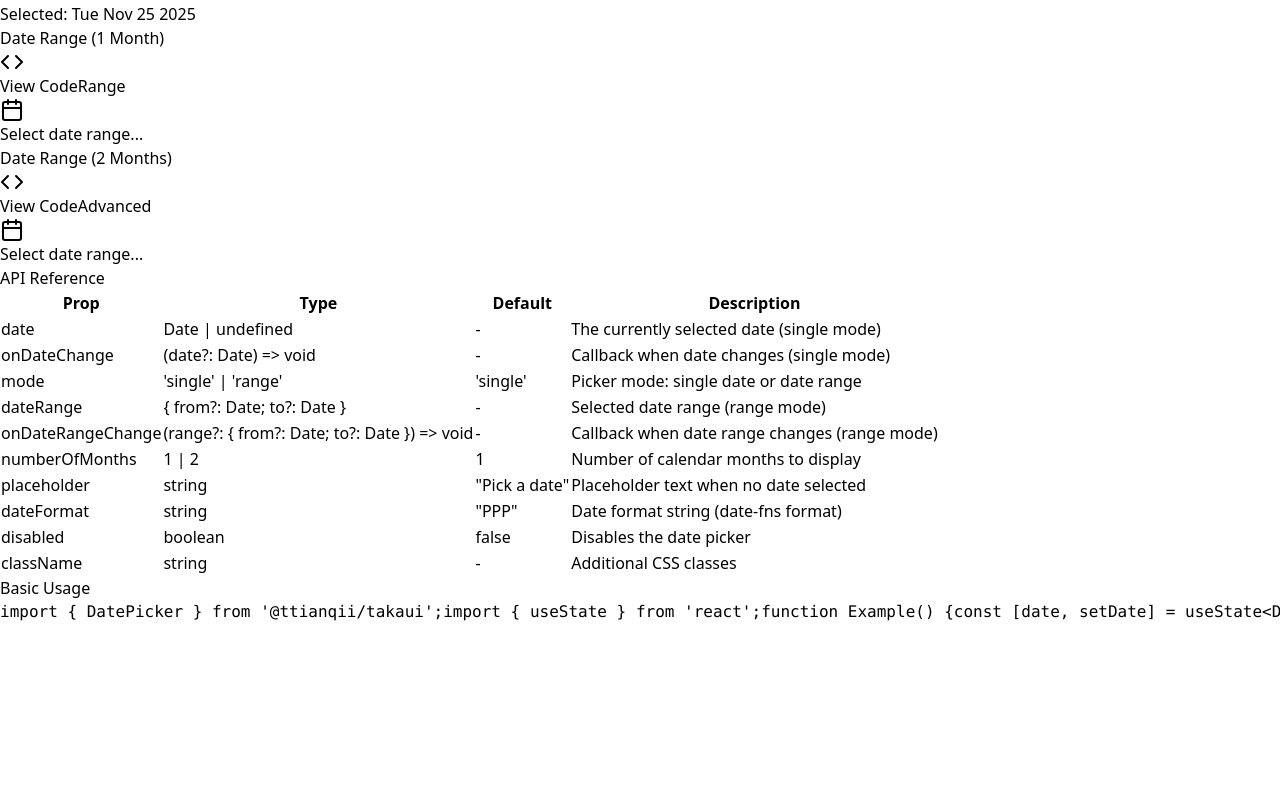
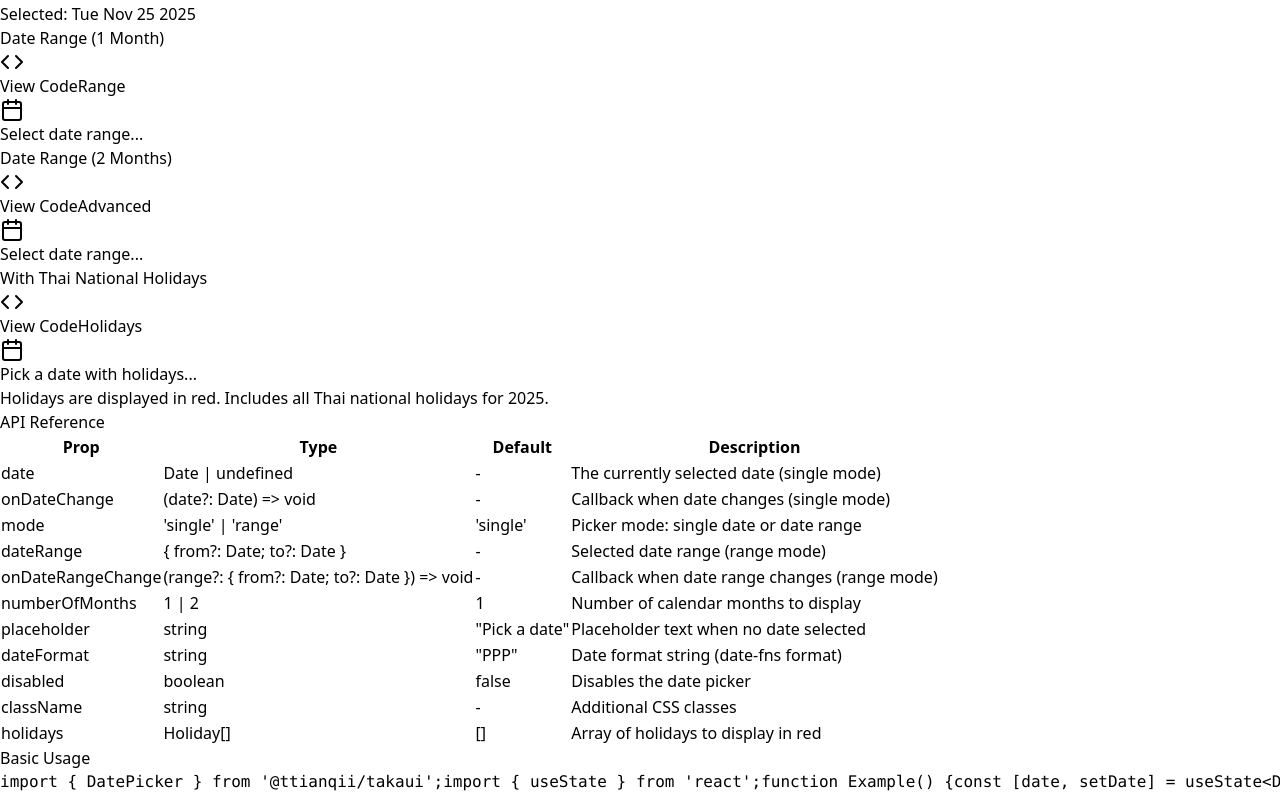
Before and after one commit to ttianqii/TakaUI, a React (Vite) app: page /datepicker in a window 1280 px wide. Shown: the part 706-1500 px from the top of the page. Before the commit the page ends 1330 px from the top, so only its background shows below. Built offline with nearby package versions, Linux system fonts and the light colour scheme.

Commit message:
feat: add Thai national holidays support to DatePicker component

```diff
--- a/src/components/index.ts
+++ b/src/components/index.ts
@@ -50,7 +50,7 @@
 
 // TakaUI Components
 export { Calendar } from './Calendar';
-export { DatePicker, type DatePickerProps } from './DatePicker';
+export { DatePicker, type DatePickerProps, type Holiday } from './DatePicker';
 export { TimePicker } from './TimePicker';
 export { Schedule, type ScheduleEvent, type ScheduleProps, type CustomField } from './Schedule';
 export { WeekNavigator, type WeekNavigatorProps } from './WeekNavigator';
--- a/src/pages/DatePickerPage.tsx
+++ b/src/pages/DatePickerPage.tsx
@@ -1,7 +1,29 @@
 import { useState } from 'react';
 import { Link } from 'react-router-dom';
-import { DatePicker } from '../components';
+import { DatePicker, type Holiday } from '../components';
 import { ArrowLeft, Copy, Check, Code } from 'lucide-react';
+
+// Thai National Holidays 2025
+const thaiHolidays: Holiday[] = [
+  { date: new Date(2025, 0, 1), name: "New Year's Day", country: 'TH' },
+  { date: new Date(2025, 1, 12), name: 'Makha Bucha Day', country: 'TH' },
+  { date: new Date(2025, 3, 6), name: 'Chakri Memorial Day', country: 'TH' },
+  { date: new Date(2025, 3, 13), name: 'Songkran Festival (Day 1)', country: 'TH' },
+  { date: new Date(2025, 3, 14), name: 'Songkran Festival (Day 2)', country: 'TH' },
+  { date: new Date(2025, 3, 15), name: 'Songkran Festival (Day 3)', country: 'TH' },
+  { date: new Date(2025, 4, 1), name: 'Labour Day', country: 'TH' },
+  { date: new Date(2025, 4, 5), name: 'Coronation Day', country: 'TH' },
+  { date: new Date(2025, 4, 11), name: 'Visakha Bucha Day', country: 'TH' },
+  { date: new Date(2025, 5, 3), name: "Queen Suthida's Birthday", country: 'TH' },
+  { date: new Date(2025, 6, 28), name: "King Vajiralongkorn's Birthday", country: 'TH' },
+  { date: new Date(2025, 6, 29), name: 'Asanha Bucha Day', country: 'TH' },
+  { date: new Date(2025, 7, 12), name: "Queen Sirikit's Birthday", country: 'TH' },
+  { date: new Date(2025, 9, 13), name: 'King Bhumibol Memorial Day', country: 'TH' },
+  { date: new Date(2025, 9, 23), name: 'Chulalongkorn Day', country: 'TH' },
+  { date: new Date(2025, 11, 5), name: "King Bhumibol's Birthday", country: 'TH' },
+  { date: new Date(2025, 11, 10), name: 'Constitution Day', country: 'TH' },
+  { date: new Date(2025, 11, 31), name: "New Year's Eve", country: 'TH' },
+];
 
 export default function DatePickerPage() {
   const [selectedDate1, setSelectedDate1] = useState<Date | undefined>(new Date());
@@ -9,6 +31,7 @@
   const [selectedDate3, setSelectedDate3] = useState<Date | undefined>(new Date());
   const [dateRange1, setDateRange1] = useState<{ from?: Date; to?: Date } | undefined>();
   const [dateRange2, setDateRange2] = useState<{ from?: Date; to?: Date } | undefined>();
+  const [selectedDate4, setSelectedDate4] = useState<Date | undefined>();
   const [copiedInstall, setCopiedInstall] = useState(false);
   const [copiedImport, setCopiedImport] = useState(false);
   const [showCode1, setShowCode1] = useState(false);
@@ -16,6 +39,7 @@
   const [showCode3, setShowCode3] = useState(false);
   const [showCode4, setShowCode4] = useState(false);
   const [showCode5, setShowCode5] = useState(false);
+  const [showCode6, setShowCode6] = useState(false);
 
   const copyToClipboard = (text: string, setter: (val: boolean) => void) => {
     navigator.clipboard.writeText(text);
@@ -297,6 +321,67 @@
                 </div>
               )}
             </div>
+
+            {/* Example 6: With Thai Holidays */}
+            <div className="bg-white rounded-2xl p-8 shadow-sm border border-slate-200 hover:shadow-md transition-shadow lg:col-span-2">
+              <div className="flex items-center justify-between mb-6">
+                <h3 className="text-xl font-semibold text-slate-900">With Thai National Holidays</h3>
+                <div className="flex items-center gap-2">
+                  <button
+                    onClick={() => setShowCode6(!showCode6)}
+                    className="flex items-center gap-2 text-sm px-3 py-1 bg-slate-100 hover:bg-slate-200 text-slate-700 rounded-lg transition-colors"
+                  >
+                    <Code className="w-4 h-4" />
+                    {showCode6 ? 'Hide' : 'View'} Code
+                  </button>
+                  <span className="text-xs px-3 py-1 bg-red-100 text-red-700 rounded-full font-medium">Holidays</span>
+                </div>
+              </div>
+              <div className="flex justify-center">
+                <DatePicker
+                  date={selectedDate4}
+                  onDateChange={setSelectedDate4}
+                  holidays={thaiHolidays}
+                  placeholder="Pick a date with holidays..."
+                />
+              </div>
+              {selectedDate4 && (
+                <p className="mt-4 text-sm text-slate-600 p-3 bg-slate-50 rounded-lg text-center">
+                  Selected: <span className="font-medium">{selectedDate4.toLocaleDateString()}</span>
+                  {thaiHolidays.find(h => h.date.toDateString() === selectedDate4.toDateString()) && (
+                    <span className="ml-2 text-red-600 font-medium">
+                      ({thaiHolidays.find(h => h.date.toDateString() === selectedDate4.toDateString())?.name})
+                    </span>
+                  )}
+                </p>
+              )}
+              <p className="mt-4 text-xs text-slate-500 text-center">
+                Holidays are displayed in red. Includes all Thai national holidays for 2025.
+              </p>
+              {showCode6 && (
+                <div className="mt-4 rounded-lg overflow-hidden border border-slate-200">
+                  <div className="bg-slate-900 text-slate-100 p-4 text-sm overflow-x-auto font-mono" style={{ lineHeight: '1.6' }}>
+                    <div><span className="text-purple-400">import</span> {'{'} <span className="text-blue-400">DatePicker</span>, <span className="text-blue-400">Holiday</span> {'}'} <span className="text-purple-400">from</span> <span className="text-green-400">'@ttianqii/takaui'</span>;</div>
+                    <div className="my-3"></div>
+                    <div><span className="text-gray-500">// Define holidays</span></div>
+                    <div><span className="text-purple-400">const</span> <span className="text-blue-300">thaiHolidays</span>: <span className="text-blue-400">Holiday</span>[] = [</div>
+                    <div className="pl-4">{'{'} <span className="text-blue-400">date</span>: <span className="text-purple-400">new</span> <span className="text-yellow-400">Date</span>(<span className="text-orange-300">2025</span>, <span className="text-orange-300">0</span>, <span className="text-orange-300">1</span>), <span className="text-blue-400">name</span>: <span className="text-green-400">"New Year's Day"</span>, <span className="text-blue-400">country</span>: <span className="text-green-400">'TH'</span> {'}'},</div>
+                    <div className="pl-4">{'{'} <span className="text-blue-400">date</span>: <span className="text-purple-400">new</span> <span className="text-yellow-400">Date</span>(<span className="text-orange-300">2025</span>, <span className="text-orange-300">3</span>, <span className="text-orange-300">13</span>), <span className="text-blue-400">name</span>: <span className="text-green-400">'Songkran Festival'</span>, <span className="text-blue-400">country</span>: <span className="text-green-400">'TH'</span> {'}'},</div>
+                    <div className="pl-4"><span className="text-gray-500">// ... more holidays</span></div>
+                    <div>];</div>
+                    <div className="my-3"></div>
+                    <div><span className="text-purple-400">const</span> [<span className="text-blue-300">date</span>, <span className="text-blue-300">setDate</span>] = <span className="text-yellow-400">useState</span>&lt;<span className="text-blue-400">Date</span> | <span className="text-blue-400">undefined</span>&gt;();</div>
+                    <div className="my-3"></div>
+                    <div><span className="text-gray-500">&lt;</span><span className="text-green-400">DatePicker</span></div>
+                    <div className="pl-4"><span className="text-blue-400">date</span>=<span className="text-orange-300">{'{'}date{'}'}</span></div>
+                    <div className="pl-4"><span className="text-blue-400">onDateChange</span>=<span className="text-orange-300">{'{'}setDate{'}'}</span></div>
+                    <div className="pl-4"><span className="text-blue-400">holidays</span>=<span className="text-orange-300">{'{'}thaiHolidays{'}'}</span></div>
+                    <div className="pl-4"><span className="text-blue-400">placeholder</span>=<span className="text-green-400">"Pick a date with holidays..."</span></div>
+                    <div><span className="text-gray-500">/&gt;</span></div>
+                  </div>
+                </div>
+              )}
+            </div>
           </div>
         </div>
 
@@ -374,6 +459,12 @@
                   <td className="py-3 px-4 text-slate-500">-</td>
                   <td className="py-3 px-4 text-slate-600">Additional CSS classes</td>
                 </tr>
+                <tr className="border-b border-slate-100">
+                  <td className="py-3 px-4 font-mono text-purple-600">holidays</td>
+                  <td className="py-3 px-4 text-slate-600">Holiday[]</td>
+                  <td className="py-3 px-4 text-slate-500">[]</td>
+                  <td className="py-3 px-4 text-slate-600">Array of holidays to display in red</td>
+                </tr>
               </tbody>
             </table>
           </div>
```
Also changed, not shown: 1 other file (tests, documents, lock files or other folders).
